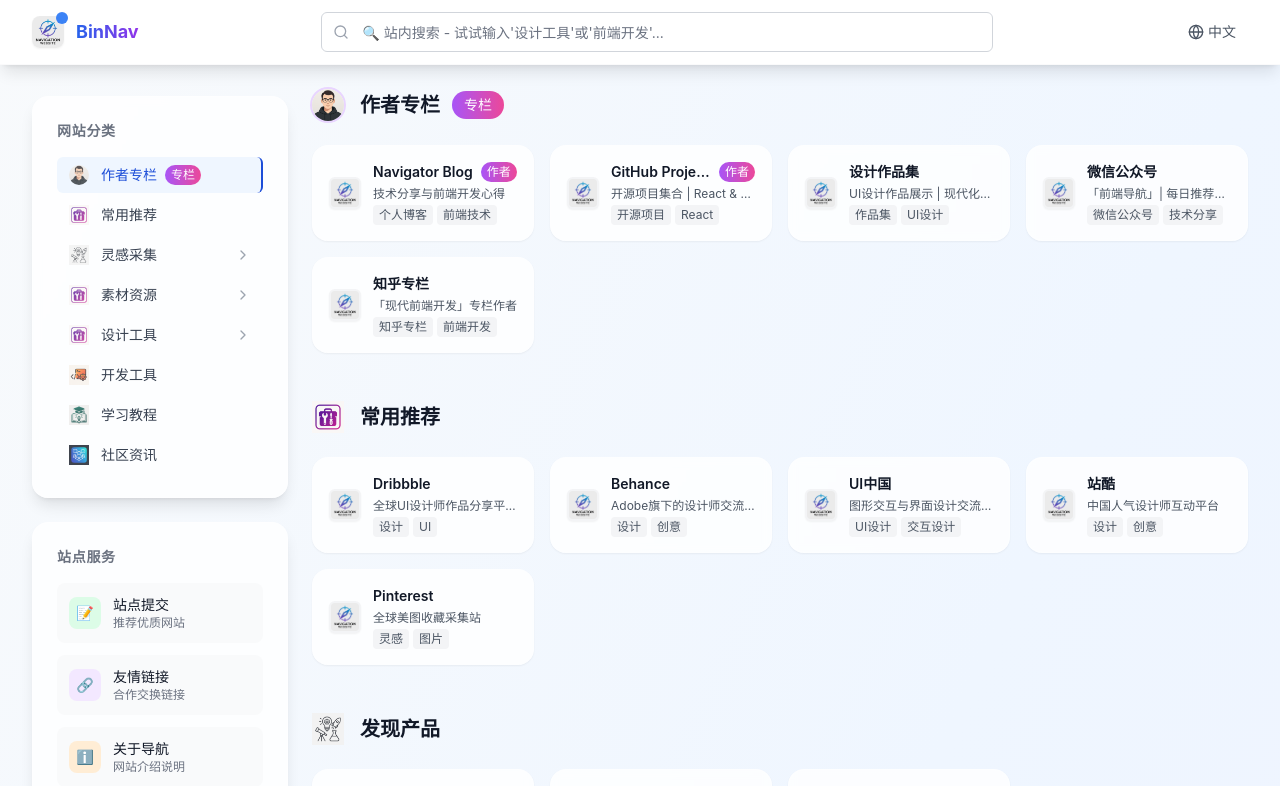
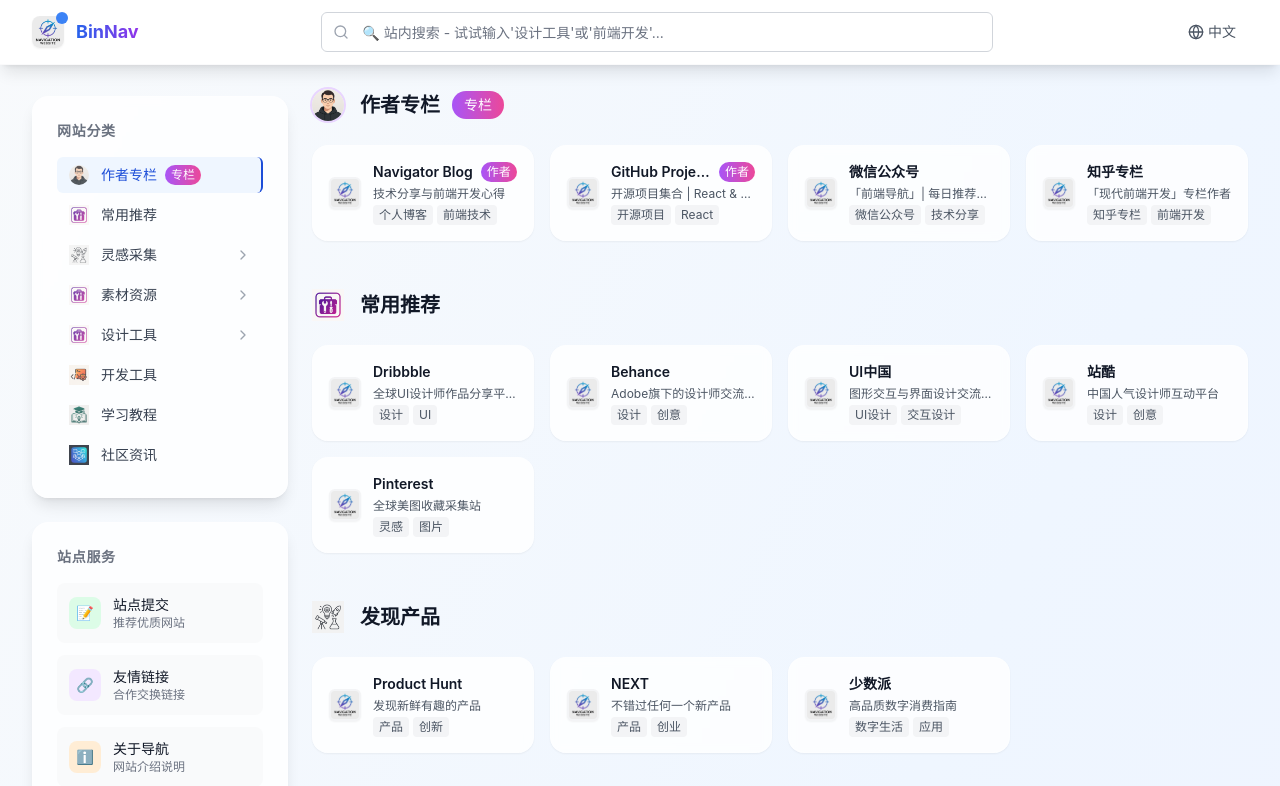
Before and after one commit to xhily/BinNav_Public, a React (Vite) app: page / in a window 1280 px wide. Shown: the top 786 px of the page. Built offline with nearby package versions, Linux system fonts and the light colour scheme.

Commit message:
🔧 Auto-update website config via EdgeOne Functions

```diff
--- a/src/websiteData.js
+++ b/src/websiteData.js
@@ -1,4 +1,4 @@
-// 网站数据 - 通过管理后台更新于 2025/6/25 15:39:07
+// 网站数据 - 通过管理后台更新于 2025/6/25 16:41:05
 export const websiteData = [
   {
     "id": 1,
@@ -578,20 +578,6 @@
     "featured": true
   },
   {
-    "id": 42,
-    "name": "设计作品集",
-    "description": "UI设计作品展示 | 现代化界面设计",
-    "url": "https://navigator-design.com",
-    "category": "author",
-    "tags": [
-      "作品集",
-      "UI设计",
-      "界面设计"
-    ],
-    "icon": "/assets/tools_icon.png",
-    "popularity": 90
-  },
-  {
     "id": 43,
     "name": "微信公众号",
     "description": "「前端导航」| 每日推荐优质技术资源",
```
